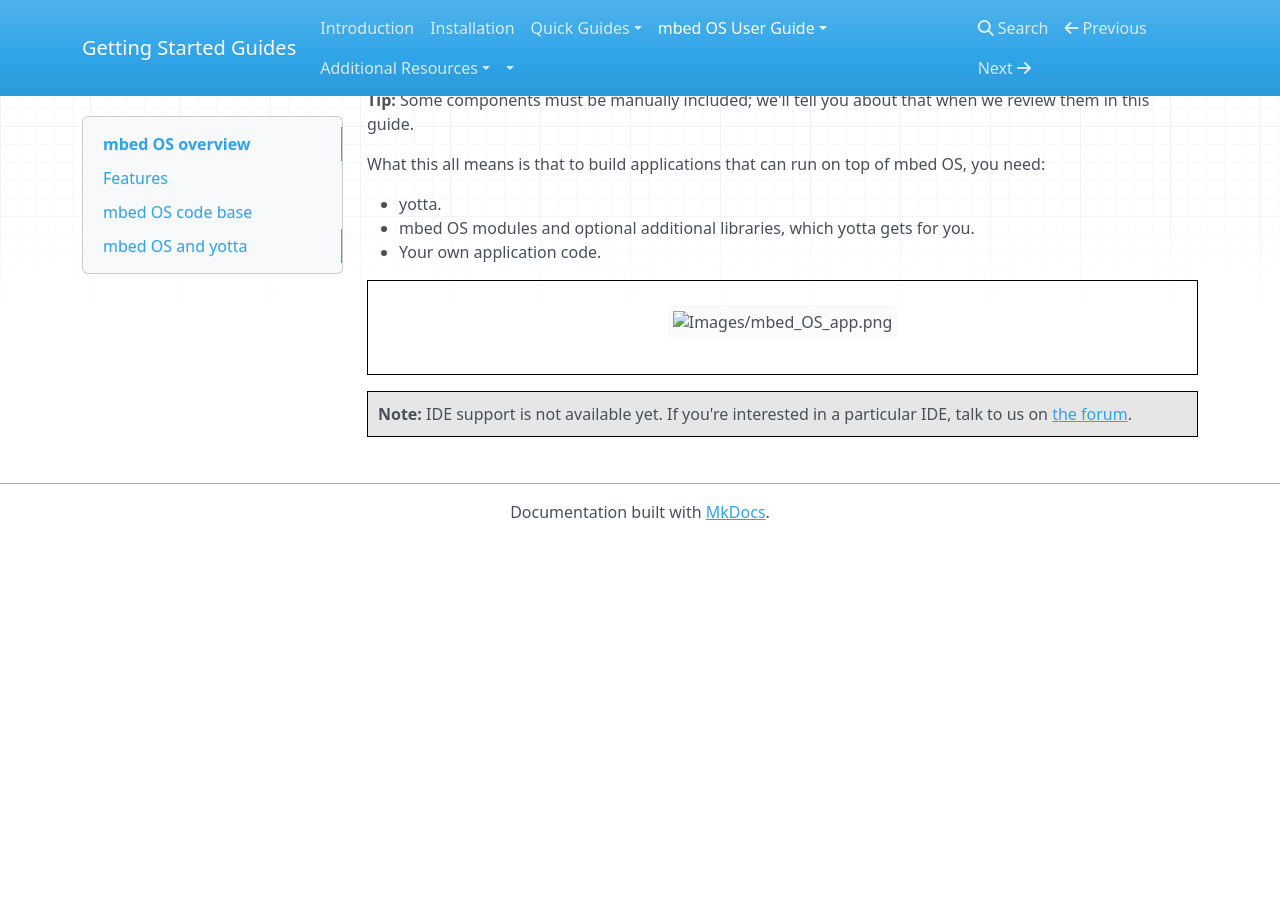
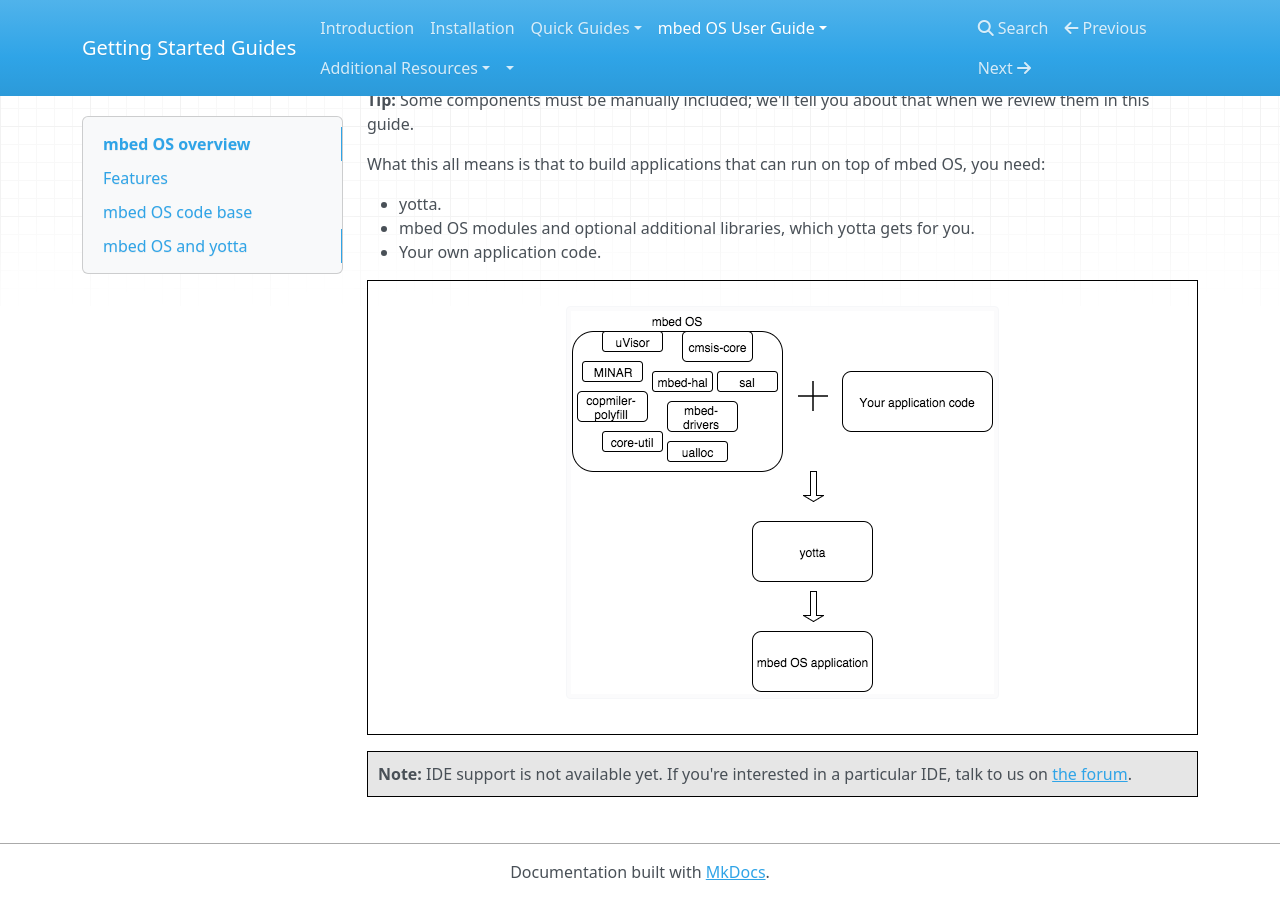
Before and after one commit to ARMmbed/GettingStartedmbedOS, an MkDocs documentation site: the page built from Docs/Full_Guide/overview.md, in a window 1280 px wide and 900 px high, scrolled down 2808 px. Built offline with MkDocs 1.6.1, drawn with Linux system fonts in a browser that asks for light colours; nearby versions of some CDN libraries; old or Windows-style settings are respelled for this version of MkDocs; before the commit the page ends 3348 px from its top, so only the background shows below that.

Commit message:
And now with a correct image call...

```diff
--- a/Docs/Full_Guide/overview.md
+++ b/Docs/Full_Guide/overview.md
@@ -119,6 +119,6 @@ What this all means is that to build applications that can run on top of mbed OS
 * Your own application code.
 
 <span style="display:block; text-align:center; padding:5px; border:1px solid #000;">
-![Images/mbed_OS_app.png]()</span>
+![](Images/mbed_OS_app.png)</span>
 
 <span style="background-color:#E6E6E6;  border:1px solid #000;display:block; height:100%; padding:10px">**Note:** IDE support is not available yet. If you're interested in a particular IDE, talk to us on [the forum](forums.mbed.com).</span>
```
